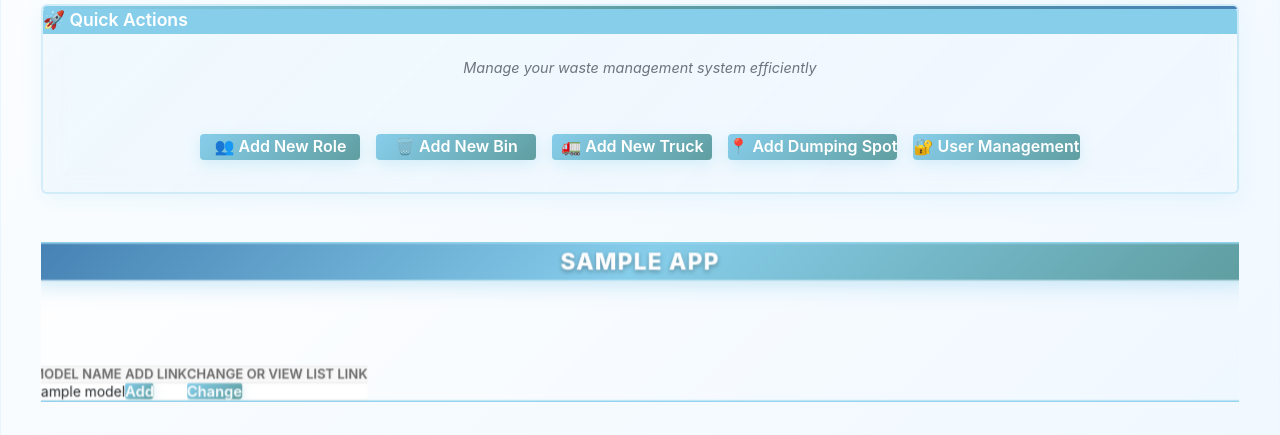
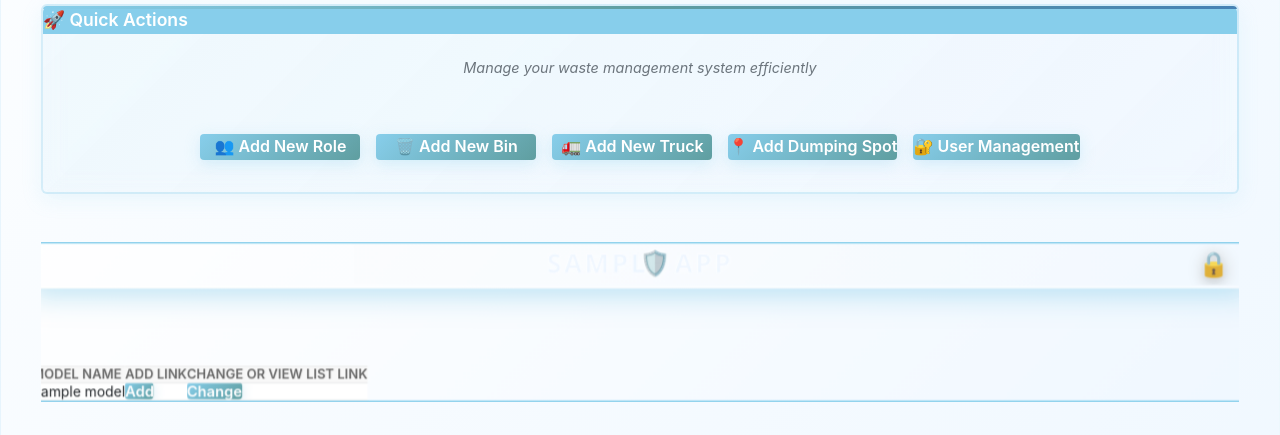
Before and after one commit to jamstanleyambe/smart-waste-management-main, a Django app: template templates/admin/index.html in a window 1280 px wide. Shown: the part 877-1312 px from the top of the page. Run offline with Django 4.2, Linux system fonts and the light colour scheme; the template is opened without the code that fills it: most values are stand-ins (such as "Sample title", 1, 10 or a date in 2020).

Commit message:
🎨 Premium Authentication & Authorization Text Styling
✨ Enhanced Text Styling Features:
- Increased font size to 1.6rem and weight to 900 for maximum prominence
- Enhanced letter spacing (0.1em) for professional typography
- Added shimmer animation effect for dynamic visual appeal
- Enhanced box shadow and text shadow for depth
- Added security icons (🛡️ and 🔒) to both sides of the heading
- Enhanced lock badge with pulse animation and gradient background
- Improved hover effects with scale and transform animations
- Added multiple text shadow layers for glowing effect
- Enhanced border styling with white bottom border
- Professional font family selection for better readability
- Advanced gradient text effects with fallback support
- Multiple security-themed visual elements

🎯 Result: Authentication and Authorization text now has premium, security-focused styling with dynamic animations and professional typography

```diff
--- a/templates/admin/base_site.html
+++ b/templates/admin/base_site.html
@@ -1205,11 +1205,42 @@
     /* Special emphasis for Authentication and Authorization */
     .app-list .module h2:first-of-type {
         background: linear-gradient(135deg, #4682b4 0%, var(--primary-color) 50%, #5f9ea0 100%);
-        font-size: 1.4rem;
-        font-weight: 800;
-        letter-spacing: 0.05em;
+        font-size: 1.6rem;
+        font-weight: 900;
+        letter-spacing: 0.1em;
         text-transform: uppercase;
-        box-shadow: 0 6px 20px rgba(135, 206, 235, 0.4);
+        box-shadow: 0 8px 25px rgba(135, 206, 235, 0.5);
+        position: relative;
+        overflow: hidden;
+        text-shadow: 0 3px 6px rgba(0, 0, 0, 0.4);
+        border-bottom: 3px solid rgba(255, 255, 255, 0.3);
+    }
+
+    /* Special glow effect for Authentication and Authorization text */
+    .app-list .module h2:first-of-type .shimmer-effect {
+        content: '';
+        position: absolute;
+        top: 0;
+        left: 0;
+        right: 0;
+        bottom: 0;
+        background: linear-gradient(90deg, transparent, rgba(255, 255, 255, 0.1), transparent);
+        animation: shimmer 2s infinite;
+        pointer-events: none;
+        z-index: 1;
+    }
+
+    @keyframes shimmer {
+        0% { transform: translateX(-100%); }
+        100% { transform: translateX(100%); }
+    }
+
+    /* Enhanced hover effect for Authentication and Authorization */
+    .app-list .module:first-child:hover h2 {
+        background: linear-gradient(135deg, #5f9ea0 0%, #4682b4 50%, var(--primary-color) 100%);
+        transform: translateY(-3px) scale(1.02);
+        box-shadow: 0 12px 35px rgba(135, 206, 235, 0.6);
+        text-shadow: 0 4px 8px rgba(0, 0, 0, 0.5);
     }
 
     /* Enhanced styling for all app module headings */
@@ -1242,19 +1273,70 @@
     .app-list .module:first-child::before {
         content: '🔐';
         position: absolute;
-        top: -10px;
-        right: -10px;
-        font-size: 2rem;
-        background: var(--primary-color);
+        top: -15px;
+        right: -15px;
+        font-size: 2.5rem;
+        background: linear-gradient(135deg, var(--primary-color) 0%, #4682b4 100%);
         color: white;
         border-radius: 50%;
-        width: 50px;
-        height: 50px;
+        width: 60px;
+        height: 60px;
         display: flex;
         align-items: center;
         justify-content: center;
-        box-shadow: 0 4px 12px rgba(135, 206, 235, 0.4);
+        box-shadow: 0 6px 20px rgba(135, 206, 235, 0.5);
         z-index: 3;
+        animation: pulse 2s infinite;
+    }
+
+    @keyframes pulse {
+        0% { transform: scale(1); }
+        50% { transform: scale(1.1); }
+        100% { transform: scale(1); }
+    }
+
+    /* Add a security badge to the Authentication heading */
+    .app-list .module:first-child h2::before {
+        content: '🛡️';
+        position: absolute;
+        left: 1rem;
+        top: 50%;
+        transform: translateY(-50%);
+        font-size: 1.5rem;
+        z-index: 2;
+    }
+
+    /* Add a lock icon to the right side of the heading */
+    .app-list .module:first-child h2::after {
+        content: '🔒';
+        position: absolute;
+        right: 1rem;
+        top: 50%;
+        transform: translateY(-50%);
+        font-size: 1.5rem;
+        z-index: 2;
+        filter: drop-shadow(0 2px 4px rgba(0, 0, 0, 0.3));
+    }
+
+    /* Enhanced text styling for Authentication and Authorization */
+    .app-list .module:first-child h2 {
+        font-family: 'Segoe UI', Tahoma, Geneva, Verdana, sans-serif;
+        background-clip: text;
+        -webkit-background-clip: text;
+        -webkit-text-fill-color: transparent;
+        background-image: linear-gradient(135deg, #ffffff 0%, #e6f3ff 50%, #ffffff 100%);
+        -webkit-background-image: linear-gradient(135deg, #ffffff 0%, #e6f3ff 50%, #ffffff 100%);
+        text-stroke: 1px rgba(255, 255, 255, 0.8);
+        -webkit-text-stroke: 1px rgba(255, 255, 255, 0.8);
+    }
+
+    /* Fallback for browsers that don't support background-clip */
+    .app-list .module:first-child h2 {
+        color: white;
+        text-shadow:
+            0 0 10px rgba(255, 255, 255, 0.5),
+            0 0 20px rgba(255, 255, 255, 0.3),
+            0 0 30px rgba(255, 255, 255, 0.2);
     }
 
     .app-list .module h2::before {
```
